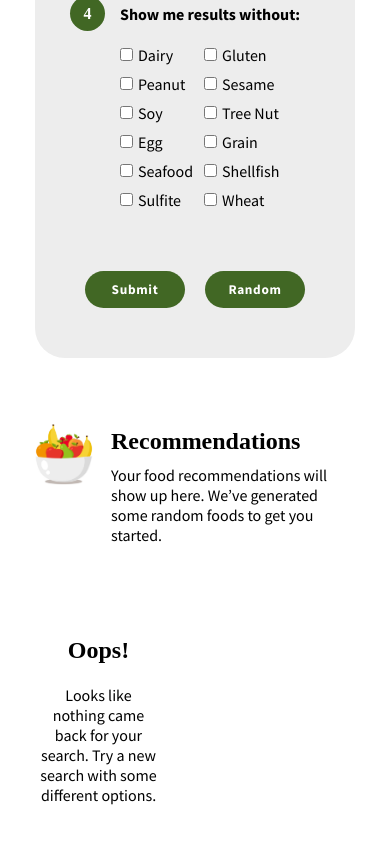
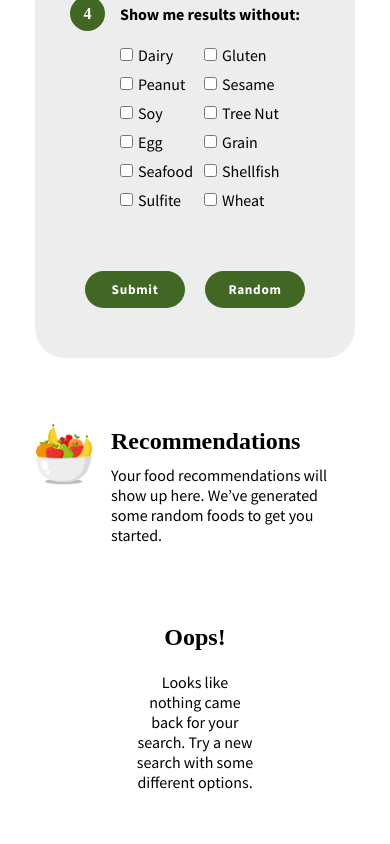
Before and after one commit to ewang0/cravr, a React (Create React App) app: page / in a window 390 px wide. Shown: the part 1718-2562 px from the top of the page. Built offline with nearby package versions, Linux system fonts and the light colour scheme; no server answers; a web font is replaced by a local one.

Commit message:
Handle errors and style error message

```diff
--- a/src/components/ErrorModal.css
+++ b/src/components/ErrorModal.css
@@ -1,3 +1,10 @@
+.error-large-container {
+    width: 50%;
+    display: flex;
+    flex-direction: column;
+    align-items: center;
+    position: relative;
+}
 .error-modal-container {
     display: flex;
     flex-direction: column;
@@ -8,7 +15,12 @@
     border-radius: 30px;
     height: 200px;
     width: 30vw;
-    margin-top: 50px;
+    margin-top: 180px;
+}
+
+.error-info {
+    position: absolute;
+    left: 0;
 }
 
 .error-modal-container p {
@@ -24,12 +36,15 @@
 }
 
 @media screen and (max-width: 703px) {
+    .error-large-container {
+        width: 100%;
+    }
     .error-modal-container {
-        margin-top: 0px;
+
         margin-bottom: 50px;
     }
 
     .error-modal-container p {
         max-width: 60vw;
     }
-  }
+}
--- a/src/components/ErrorModal.tsx
+++ b/src/components/ErrorModal.tsx
@@ -1,10 +1,11 @@
 import React from 'react'
 import './ErrorModal.css'
+import { ErrorModalProps } from './Types'
 
-const ErrorModal: React.FC = () => {
+const ErrorModal: React.FC<ErrorModalProps> = ({errorMsg}) => {
     return(
         <div className="error-large-container">
-            <aside className="questionnaire-info">
+            <aside className="questionnaire-info error-info">
                 <img className="bulb-icon fruit" src="fruit.jpg" alt="lightbulb-icon"></img>
                 <div className="questionnaire-info-text">
                 <h2>Recommendations</h2>
@@ -13,7 +14,7 @@ const ErrorModal: React.FC = () => {
             </aside>
             <div className="error-modal-container">
                 <h2>Oops!</h2>
-                <p>Looks like nothing came back for your search. Try a new search with some different options.</p>
+                {errorMsg ? <p>{errorMsg}</p> : <p>Looks like nothing came back for your search. Try a new search with some different options.</p>}
             </div>
         </div>
 
--- a/src/components/Types.tsx
+++ b/src/components/Types.tsx
@@ -55,3 +55,7 @@ export interface FormProps {
   submitSearch: (event: any, type?: string, cuisineTypes?: string[], dietRestrictions?: string[], intolerances?: string[]) => void
   randomSearch: (event: any) => void
 }
+
+export interface ErrorModalProps {
+  errorMsg: string
+}
```
